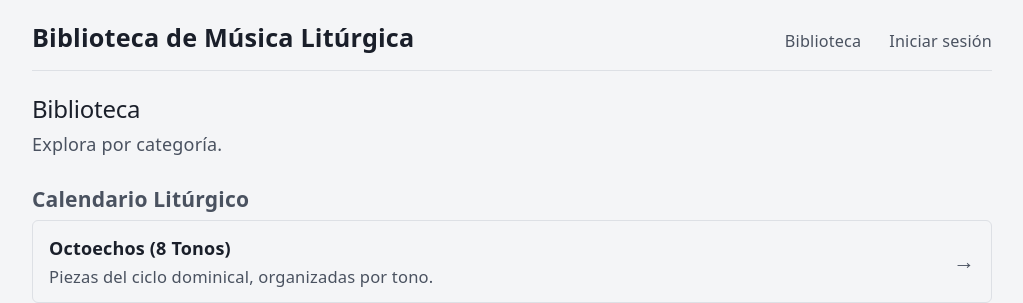
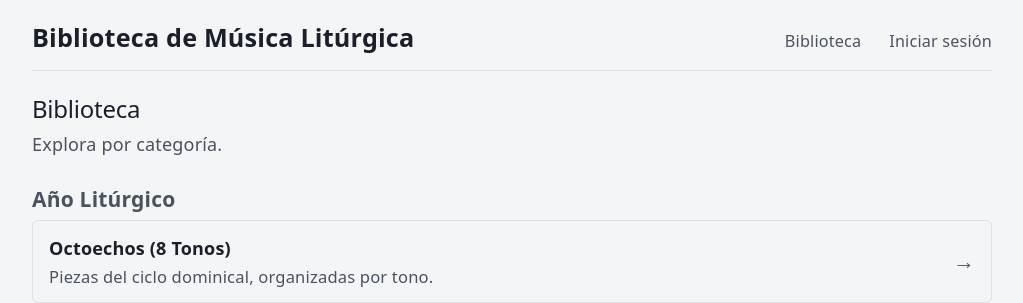
Before and after one commit to fernandezjoja/sheetmusiclibrary, a React (Vite) app in the folder frontend/: page /biblioteca in a window 1280 px wide. Shown: the top 303 px of the page, without its empty margins (128-1151 px from the left). Built offline with nearby package versions, Linux system fonts and the light colour scheme; no server answers.

Commit message:
renaming to Año Liturgico

```diff
--- a/frontend/src/pages/BibliotecaHub.tsx
+++ b/frontend/src/pages/BibliotecaHub.tsx
@@ -7,7 +7,7 @@ import { usePageTitle } from '../usePageTitle'
  *
  *   - Servicios del Ciclo (signed-in only, still placeholder)
  *   - Misterios y otros servicios (signed-in only) — has the Panikhida page
- *   - Calendario Litúrgico (always visible) — Octoechos + Grandes Fiestas
+ *   - Año Litúrgico (always visible) — Octoechos + Grandes Fiestas
  *   - Todas (always visible) — escape-hatch list of every score.
  *
  * The signed-in gate is content-focus, not content-hide: anonymous visitors
@@ -51,7 +51,7 @@ export default function BibliotecaHub() {
         </>
       )}
 
-      <h3 style={groupTitleStyle}>Calendario Litúrgico</h3>
+      <h3 style={groupTitleStyle}>Año Litúrgico</h3>
 
       <Link to="/biblioteca/octoechos" className="card-link">
         <span className="card-link-body">
```
